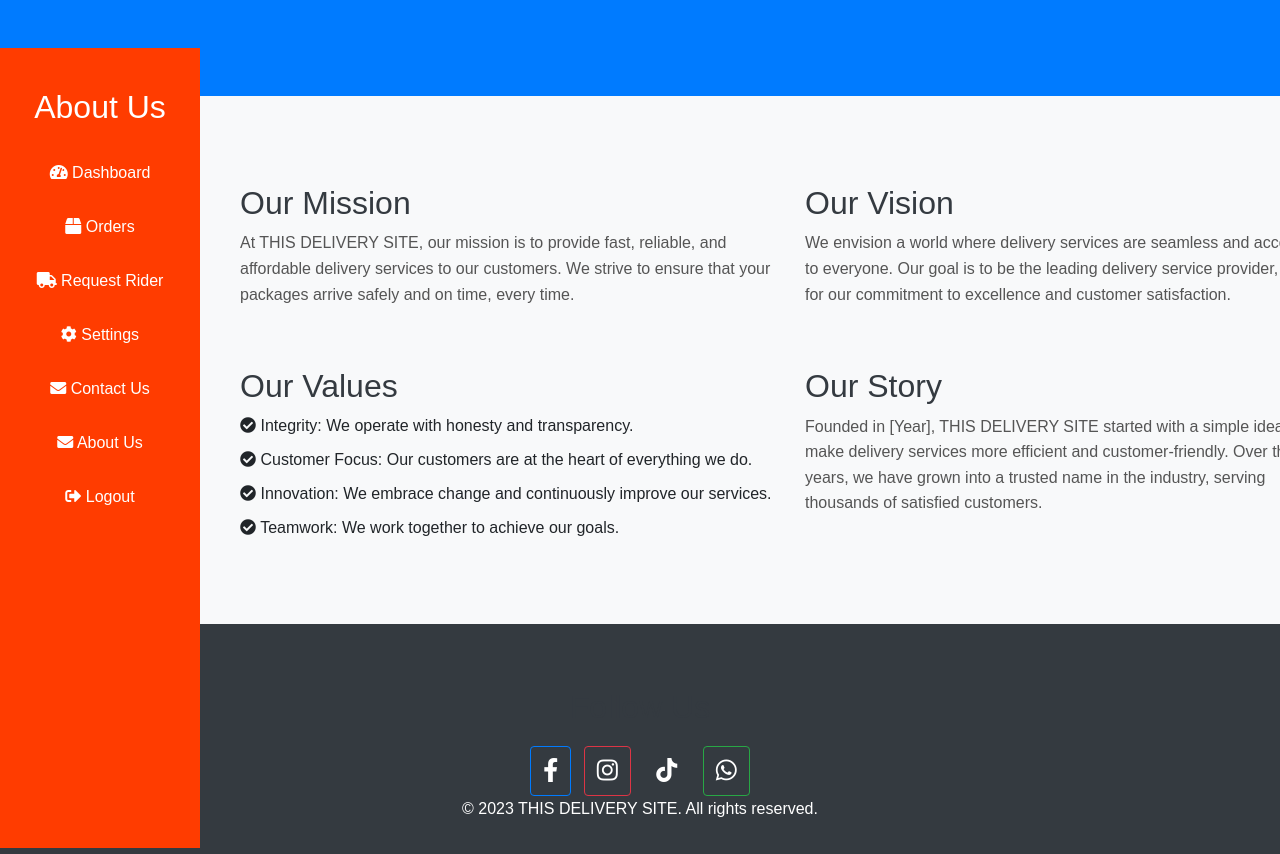
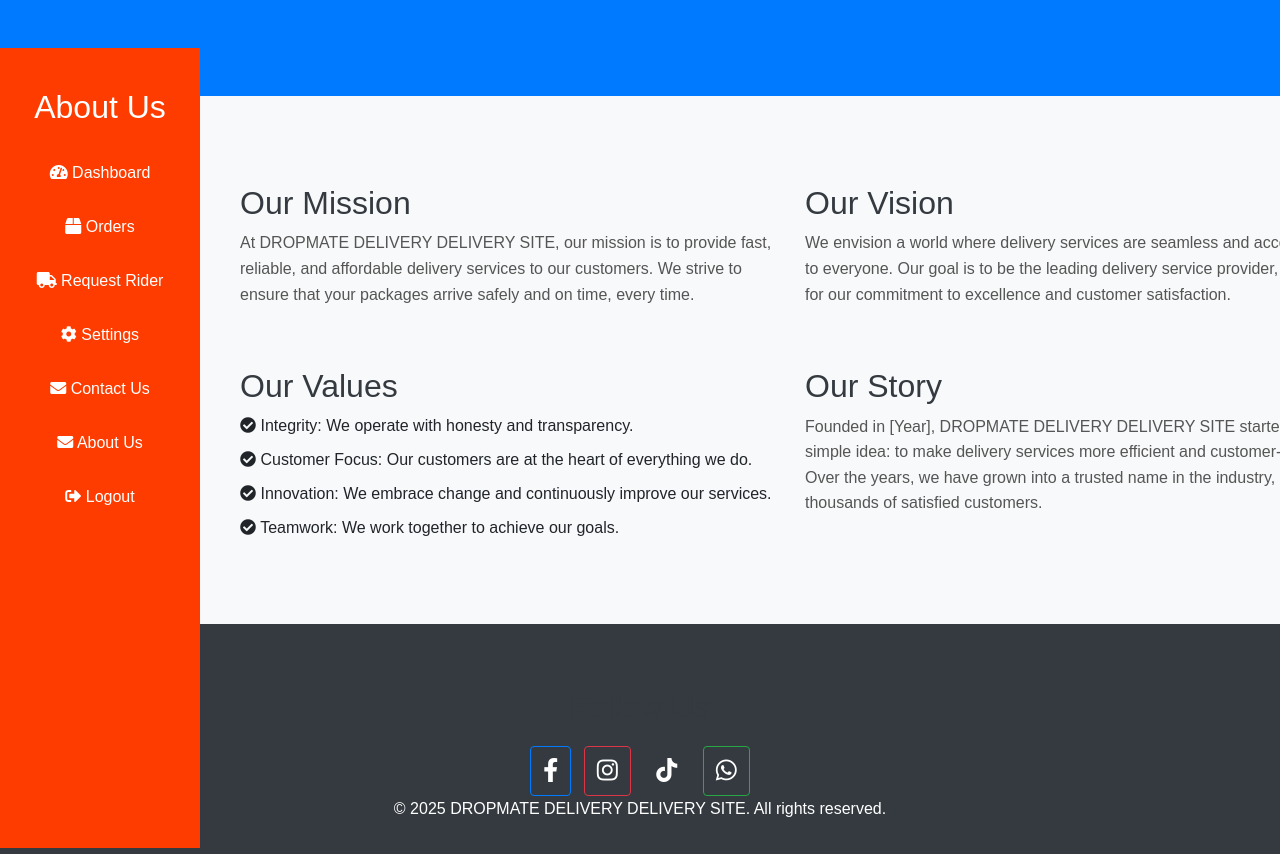
Before and after one commit to Loonba/YAWG, a plain HTML site: page PAGES/about.html in a window 1280 px wide. Shown: the top 854 px of the page. Drawn offline with nearby package versions, Linux system fonts and the light colour scheme.

Commit message:
Update about.html

```diff
--- a/PAGES/about.html
+++ b/PAGES/about.html
@@ -4,7 +4,7 @@
 <head>
     <meta charset="UTF-8">
     <meta name="viewport" content="width=device-width, initial-scale=1.0">
-    <title>About Us - THIS DELIVERY SITE</title>
+    <title>About Us - DROPMATE DELIVERY SITE</title>
     <link rel="stylesheet" href="https://stackpath.bootstrapcdn.com/bootstrap/4.5.2/css/bootstrap.min.css">
     <link rel="stylesheet" href="https://cdnjs.cloudflare.com/ajax/libs/font-awesome/5.15.3/css/all.min.css">
     <link rel="stylesheet" href="../CSS/about_css.css"> <!-- Link to your custom CSS -->
@@ -29,7 +29,7 @@
         <div class="row">
             <div class="col-md-6">
                 <h2>Our Mission</h2>
-                <p>At THIS DELIVERY SITE, our mission is to provide fast, reliable, and affordable delivery services to our customers. We strive to ensure that your packages arrive safely and on time, every time.</p>
+                <p>At DROPMATE DELIVERY  DELIVERY SITE, our mission is to provide fast, reliable, and affordable delivery services to our customers. We strive to ensure that your packages arrive safely and on time, every time.</p>
             </div>
             <div class="col-md-6">
                 <h2>Our Vision</h2>
@@ -49,7 +49,7 @@
             </div>
             <div class="col-md-6">
                 <h2>Our Story</h2>
-                <p>Founded in [Year], THIS DELIVERY SITE started with a simple idea: to make delivery services more efficient and customer-friendly. Over the years, we have grown into a trusted name in the industry, serving thousands of satisfied customers.</p>
+                <p>Founded in [Year], DROPMATE DELIVERY  DELIVERY SITE started with a simple idea: to make delivery services more efficient and customer-friendly. Over the years, we have grown into a trusted name in the industry, serving thousands of satisfied customers.</p>
             </div>
         </div>
 
@@ -74,7 +74,7 @@
                 </a>
             </div>
         </div>
-        <p class="rights_reserved">&copy; 2023 THIS DELIVERY SITE. All rights reserved.</p>
+        <p class="rights_reserved">&copy; 2025 DROPMATE DELIVERY  DELIVERY SITE. All rights reserved.</p>
     </footer>
 
     <script src="https://code.jquery.com/jquery-3.5.1.slim.min.js"></script>
```
